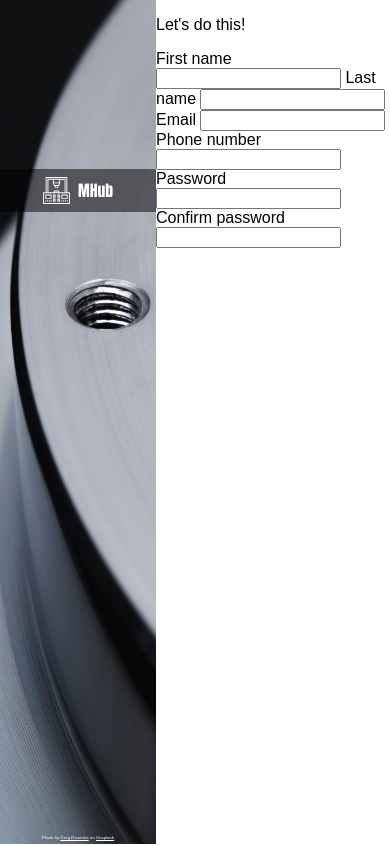
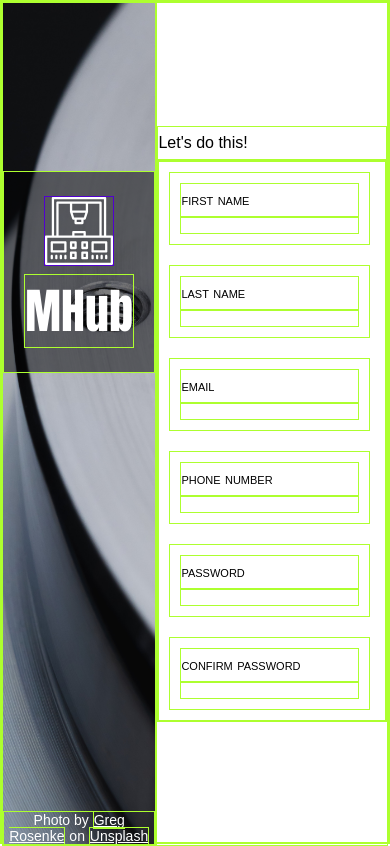
Before and after one commit to AusDavo/mhub-signup, a plain HTML site: page index.html in a window 390 px wide. Drawn offline with Linux system fonts and the light colour scheme.

Commit message:
Form kinda responsive

```diff
--- a/index.html
+++ b/index.html
@@ -21,18 +21,32 @@
     <div class="right">
         <p>Let's do this!</p>
         <form>
-            <label for="first-name">First name</label>
+            <ul>
+                <li>
+                    <label for="first-name">first name</label>
                     <input type="text">
-            <label for="last-name">Last name</label>
+                </li>
+                <li>
+                    <label for="last-name">last name</label>
                     <input type="text">
-            <label for="email">Email</label>
+                </li>
+                <li>
+                    <label for="email">email</label>
                     <input type="email">
-            <label for="phone-number">Phone number</label>
+                </li>
+                <li>
+                    <label for="phone-number">phone number</label>
                     <input type="tel">
-            <label for="password">Password</label>
+                </li>
+                <li>
+                    <label for="password">password</label>
                     <input type="password">
-            <label for="password-conf">Confirm password</label>
+                </li>
+                <li>
+                    <label for="password-conf">confirm password</label>
                     <input type="password">
+                </li>
+            </ul>
         </form>
     </div>
 </body>
--- a/styles.css
+++ b/styles.css
@@ -1,3 +1,10 @@
+* {
+    margin: 0;
+    padding: 0;
+    box-sizing: border-box;
+    border: 1px solid greenyellow;
+}
+
 a {
     color: inherit;
     text-decoration: none;
@@ -27,13 +34,14 @@ body {
 .left .logo-prominent {
     position: absolute;
     top: 20%;
-    font-size: 4vw;
+    font-size: 3rem;
     background-color: rgb(0, 0, 0, 0.5);
     padding: 0.5em 0 0.5em 0;
 
     font-family: Impact, Haettenschweiler, 'Arial Narrow Bold', sans-serif;
 
     display: flex;
+    flex-wrap: wrap;
     align-items: center;
     justify-content: center;
     gap: 2vw;
@@ -42,6 +50,7 @@ body {
 .logo-prominent img {
     filter: invert(100%);
     height: 7vw;
+    min-height: 70px;
     }
 
 .logo-prominent :is(img, p) {
@@ -51,7 +60,7 @@ body {
 .left .photo-attribution {
     position: absolute;
     bottom: 0;
-    font-size: 1.125vw;
+    font-size: 0.875rem;
 }
 
 .left :is(.logo-prominent, .photo-attribution) {
@@ -64,4 +73,30 @@ body {
     width: 60%;
     height: 100vh;
     float: right;
+    box-sizing: border-box;
+    line-height: 2rem;
+    display: flex;
+    flex-direction: column;
+    justify-content: center;
 }
+
+ul {
+    display: flex;
+    flex-wrap: wrap;
+    width: 100%;
+    list-style: none;
+}
+
+ul li {
+    width: calc(50% - 20px);
+    padding: 10px;
+    margin: 10px;
+    box-sizing: border-box;
+    min-width: fit-content;
+    display: flex;
+    flex-direction: column;
+  }
+
+li label {
+    font-variant: small-caps;
+}
```
Lines whose indentation alone changed are shown as unchanged.
